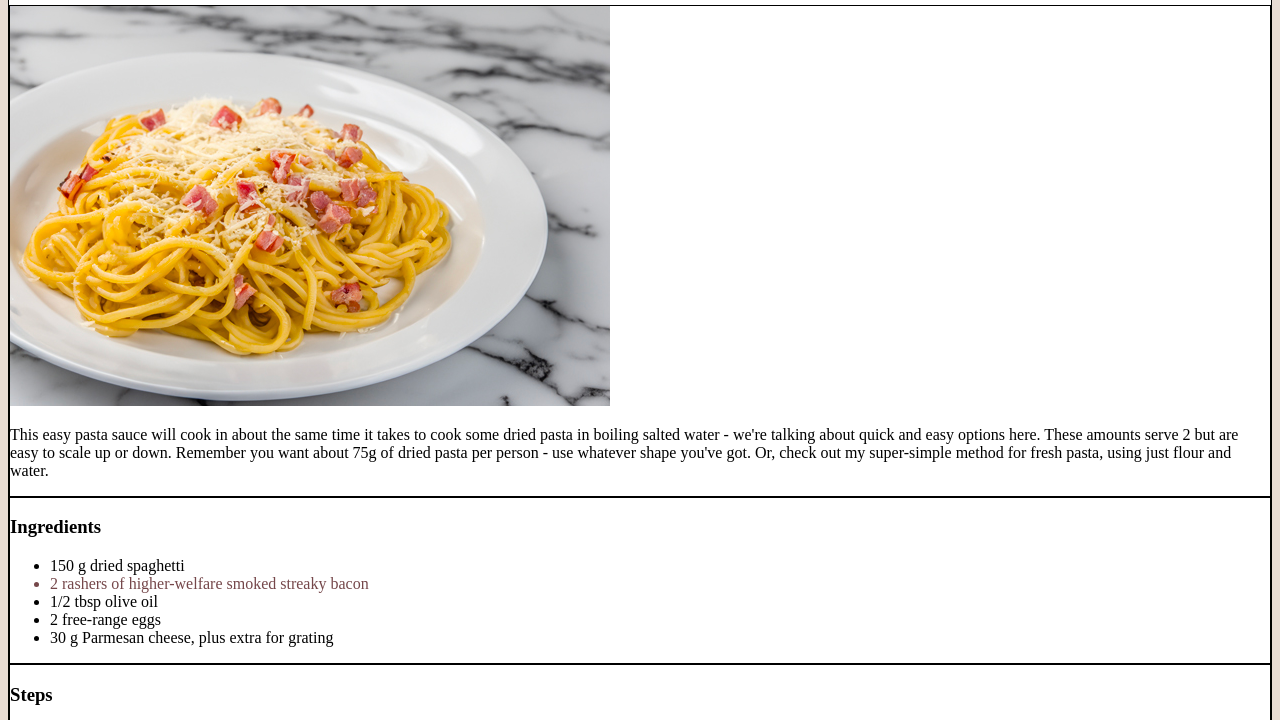
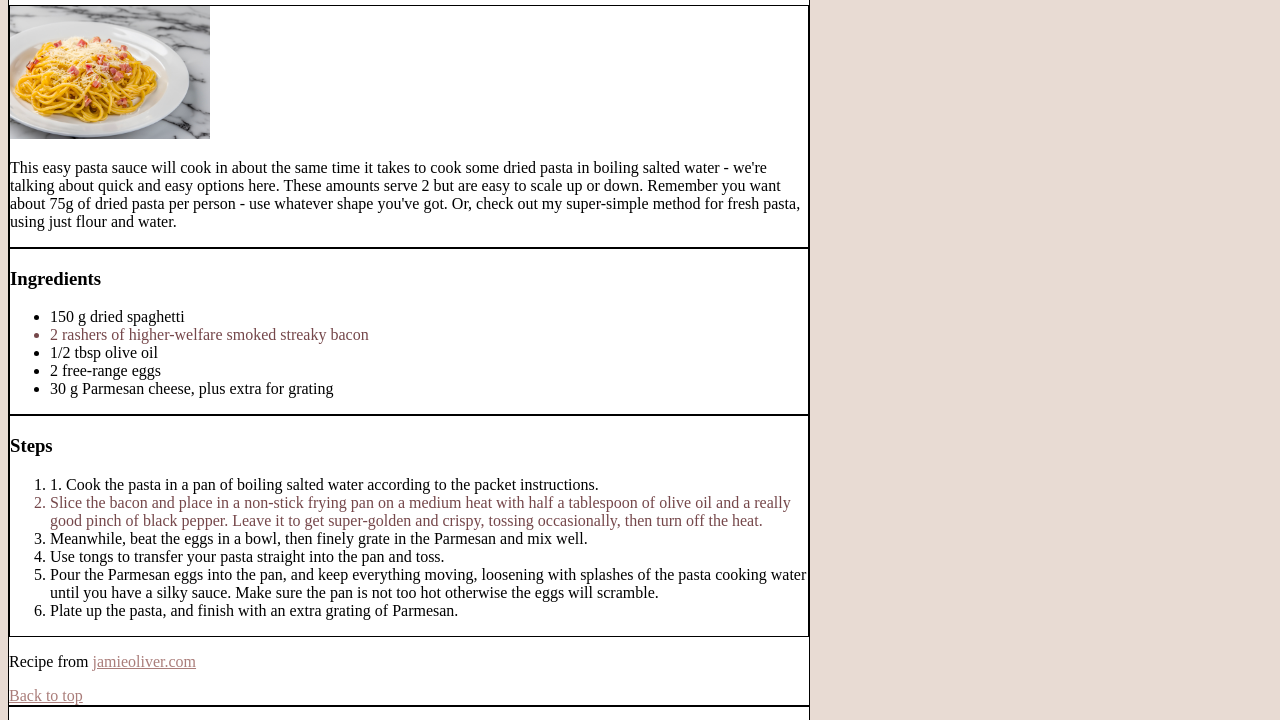
Before and after one commit to chiefspace/treehousefrontendwebdev20240802, a plain HTML site: page intro-to-HTML-and-CSS/carbonara.html in a window 1280 px wide. Shown: the part 171-891 px from the top of the page. Drawn offline with Linux system fonts and the light colour scheme; a script that the page names is missing.

Commit message:
More CSS property changes, max-width on header, main, and footer

```diff
--- a/intro-to-HTML-and-CSS/styles.css
+++ b/intro-to-HTML-and-CSS/styles.css
@@ -15,7 +15,7 @@ body{
 }
 
 #intro img {
-
+  width: 200px;
 }
 
 header, footer, main, div {
@@ -26,3 +26,7 @@ header, footer, main, div {
 a {
   color: #aa7d7a;
 }
+
+header, main, footer {
+  max-width: 800px;
+}
```
